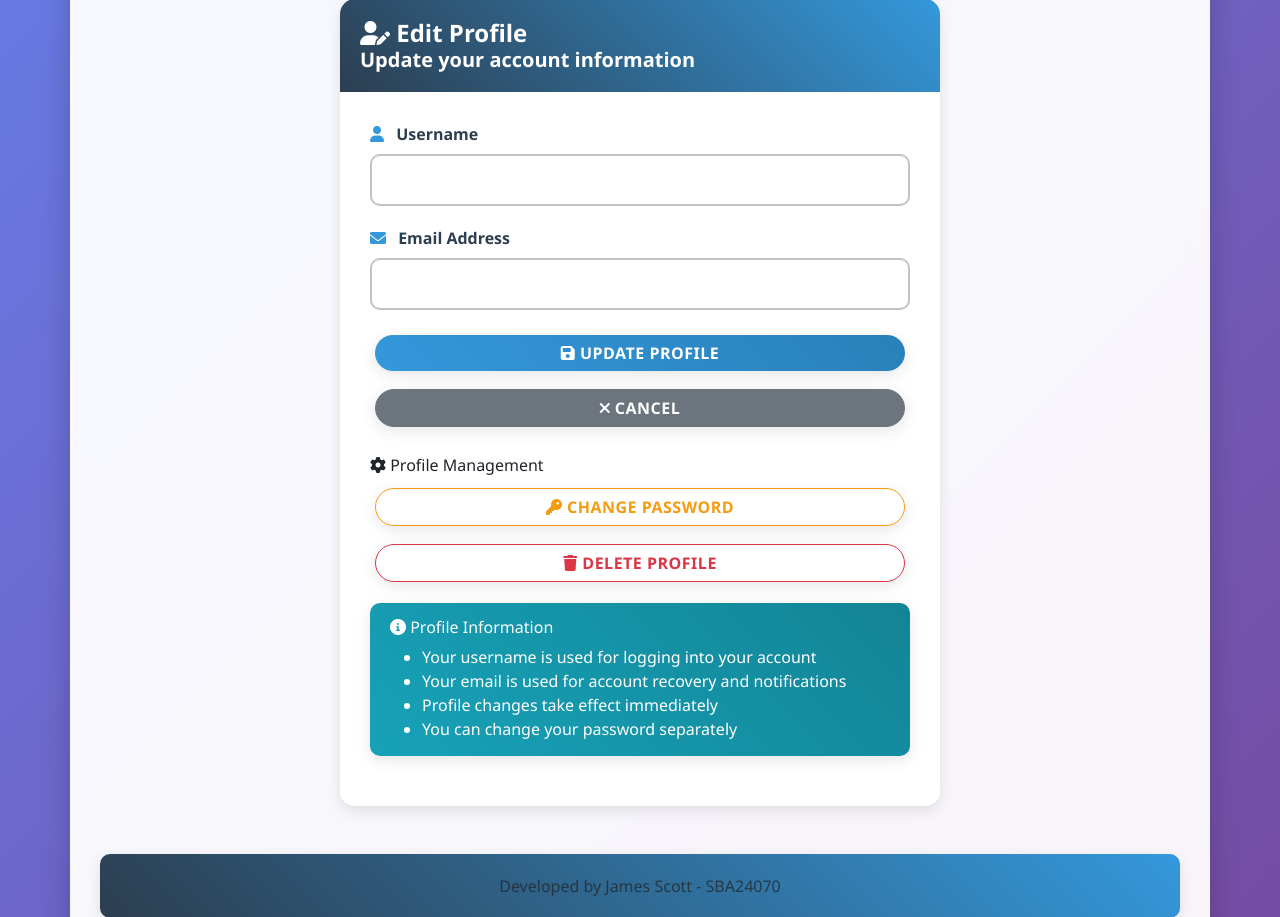
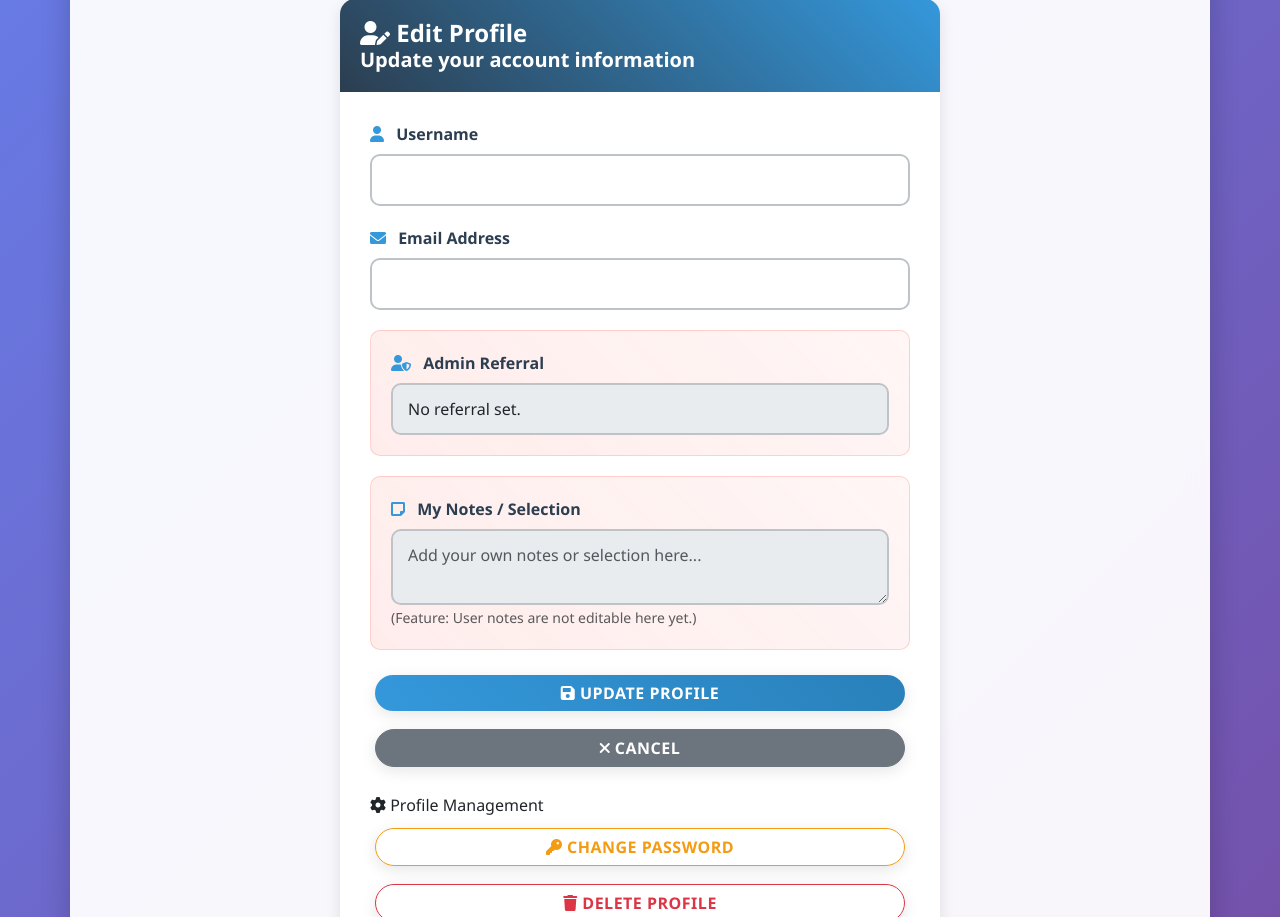
Before and after one commit to Jamesscott34/DevopsCA, a Django app: template books/templates/books/edit_profile.html in a window 1280 px wide. Shown: the part 221-1138 px from the top of the page. Run offline with Django 4.2, Linux system fonts and the light colour scheme; the template is opened without the code that fills it: values that come from a table or form of the project are taken from there, others are empty.

Commit message:
Fix admin referral display: show referred book title and author in user profile (ForeignKey)

```diff
--- a/books/templates/books/edit_profile.html
+++ b/books/templates/books/edit_profile.html
@@ -71,6 +71,27 @@
                     </div>
                 {% endif %}
 
+                <!-- Admin Referral Display (read-only) -->
+                <div class="form-group mt-3">
+                    <label class="form-label">
+                        <i class="fas fa-user-shield"></i> Admin Referral
+                    </label>
+                    {% if current_user.admin_referral %}
+                        <input type="text" class="form-control" value="{{ current_user.admin_referral.title }} by {{ current_user.admin_referral.author }}" disabled>
+                    {% else %}
+                        <input type="text" class="form-control" value="No referral set." disabled>
+                    {% endif %}
+                </div>
+
+                <!-- User's Own Selection/Notes -->
+                <div class="form-group mt-3">
+                    <label for="user_notes" class="form-label">
+                        <i class="fas fa-sticky-note"></i> My Notes / Selection
+                    </label>
+                    <textarea id="user_notes" name="user_notes" class="form-control" rows="2" placeholder="Add your own notes or selection here..." disabled>{{ current_user.user_notes|default:'' }}</textarea>
+                    <small class="form-text text-muted">(Feature: User notes are not editable here yet.)</small>
+                </div>
+
                 <!-- Submit Buttons Section -->
                 <!-- Action buttons for form submission and navigation -->
                 <div class="d-grid gap-2">
```
